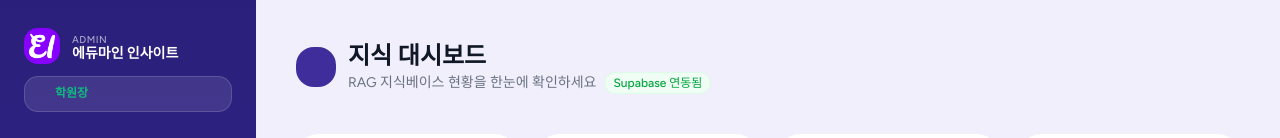
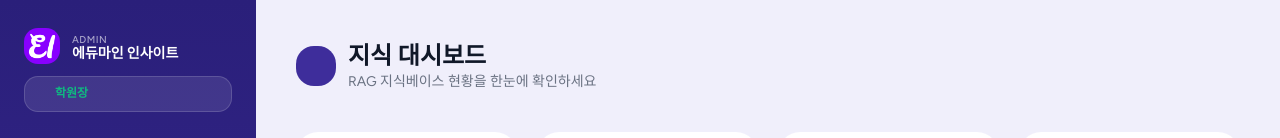
Before and after one commit to howtoconsulting5776-boop/edumindinsight, a Next.js app: page /admin in a window 1280 px wide. Shown: the top 138 px of the page. Built offline with nearby package versions, Linux system fonts and the light colour scheme; no server answers; some icons are missing.

Commit message:
remove Supabase ?곕룞??badge from admin dashboard
Made-with: Cursor

```diff
--- a/app/admin/page.tsx
+++ b/app/admin/page.tsx
@@ -159,11 +159,6 @@ export default async function AdminDashboard() {
             <h1 className="text-2xl font-bold text-gray-900">지식 대시보드</h1>
             <p className="text-sm text-gray-500">
               RAG 지식베이스 현황을 한눈에 확인하세요
-              {isSupabaseConfigured() && (
-                <span className="ml-2 inline-flex items-center gap-1 px-2 py-0.5 rounded-full text-xs font-medium bg-green-50 text-green-600 border border-green-100">
-                  Supabase 연동됨
-                </span>
-              )}
             </p>
           </div>
         </div>
```
